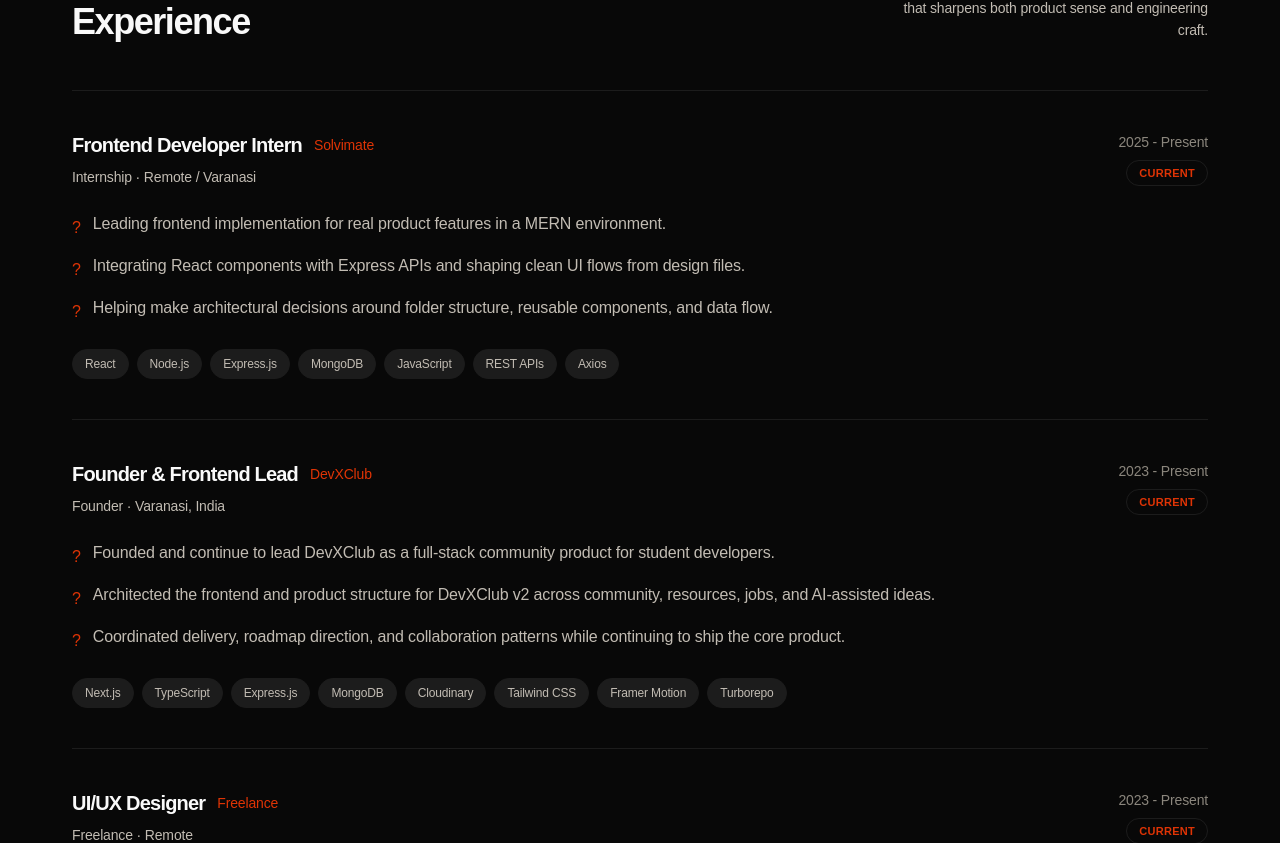
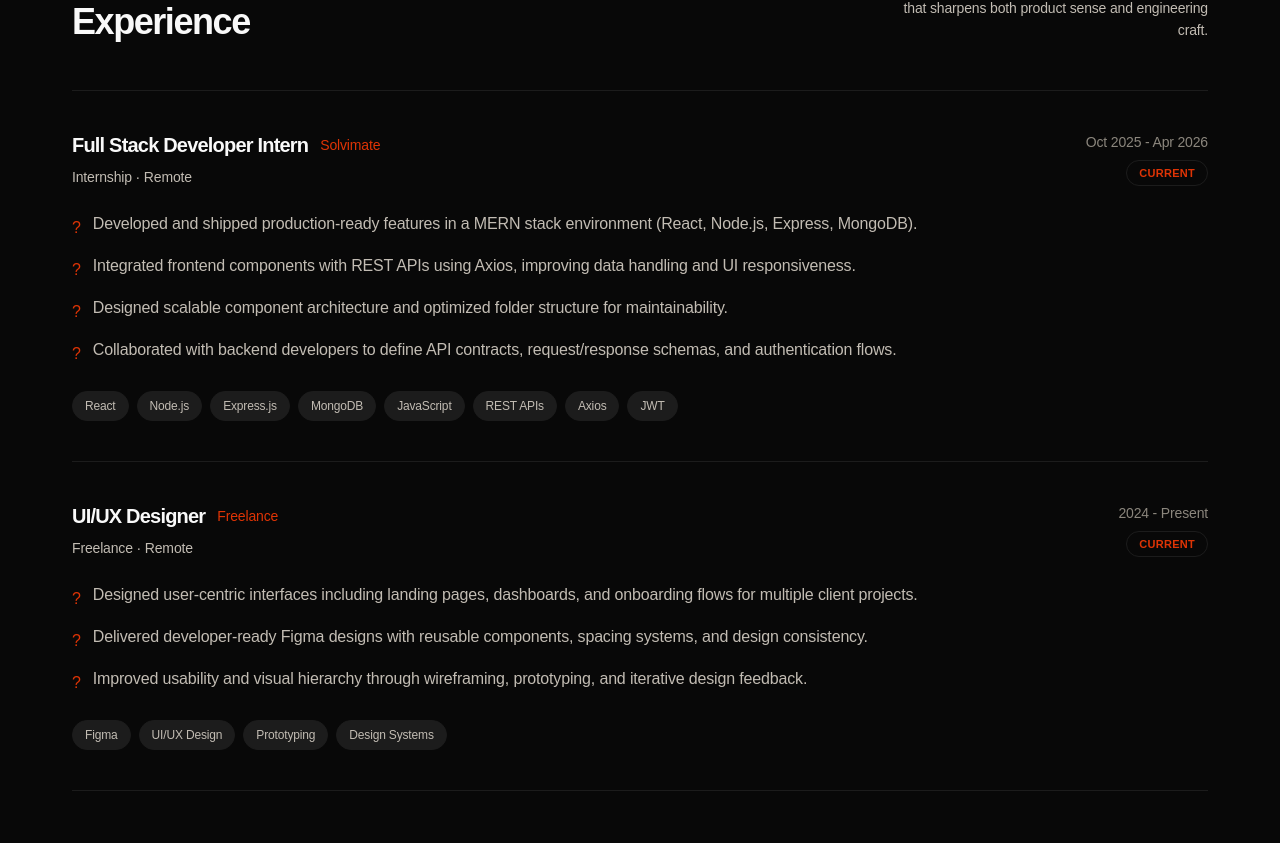
Before and after one commit to kundan-webdev/kundan-webdev, a Next.js app: page / in a window 1280 px wide. Shown: the part 5374-6217 px from the top of the page. Built offline with nearby package versions, Linux system fonts and the light colour scheme; no server answers; a web font is replaced by a local one.

Commit message:
Update portfolio data and resume

```diff
--- a/src/data/experience.ts
+++ b/src/data/experience.ts
@@ -20,14 +20,15 @@ export interface Experience {
 export const experiences: Experience[] = [
   {
     id: "solvimate",
-    role: "Frontend Developer Intern",
+    role: "Full Stack Developer Intern",
     company: "Solvimate",
-    period: "2025 - Present",
+    period: "Oct 2025 - Apr 2026",
     type: "internship",
     description: [
-      "Leading frontend implementation for real product features in a MERN environment.",
-      "Integrating React components with Express APIs and shaping clean UI flows from design files.",
-      "Helping make architectural decisions around folder structure, reusable components, and data flow.",
+      "Developed and shipped production-ready features in a MERN stack environment (React, Node.js, Express, MongoDB).",
+      "Integrated frontend components with REST APIs using Axios, improving data handling and UI responsiveness.",
+      "Designed scalable component architecture and optimized folder structure for maintainability.",
+      "Collaborated with backend developers to define API contracts, request/response schemas, and authentication flows.",
     ],
     stack: [
       "React",
@@ -37,45 +38,22 @@ export const experiences: Experience[] = [
       "JavaScript",
       "REST APIs",
       "Axios",
+      "JWT",
     ],
     current: true,
-    location: "Remote / Varanasi",
+    location: "Remote",
   },
-  {
-    id: "devxclub",
-    role: "Founder & Frontend Lead",
-    company: "DevXClub",
-    companyUrl: "https://devxclub.com",
-    period: "2023 - Present",
-    type: "founder",
-    description: [
-      "Founded and continue to lead DevXClub as a full-stack community product for student developers.",
-      "Architected the frontend and product structure for DevXClub v2 across community, resources, jobs, and AI-assisted ideas.",
-      "Coordinated delivery, roadmap direction, and collaboration patterns while continuing to ship the core product.",
-    ],
-    stack: [
-      "Next.js",
-      "TypeScript",
-      "Express.js",
-      "MongoDB",
-      "Cloudinary",
-      "Tailwind CSS",
-      "Framer Motion",
-      "Turborepo",
-    ],
-    current: true,
-    location: "Varanasi, India",
-  },
+
   {
     id: "freelance-design",
     role: "UI/UX Designer",
     company: "Freelance",
-    period: "2023 - Present",
+    period: "2024 - Present",
     type: "freelance",
     description: [
-      "Designed landing pages, onboarding flows, and dashboard screens for clients and collaborators.",
-      "Delivered developer-ready Figma files with component logic, spacing consistency, and visual direction.",
-      "Balanced usability, polish, and implementation realism across small but high-touch projects.",
+      "Designed user-centric interfaces including landing pages, dashboards, and onboarding flows for multiple client projects.",
+      "Delivered developer-ready Figma designs with reusable components, spacing systems, and design consistency.",
+      "Improved usability and visual hierarchy through wireframing, prototyping, and iterative design feedback.",
     ],
     stack: ["Figma", "UI/UX Design", "Prototyping", "Design Systems"],
     current: true,
--- a/src/data/links.ts
+++ b/src/data/links.ts
@@ -1,5 +1,5 @@
 const DEFAULT_RESUME_URL =
-  "https://drive.google.com/file/d/1yVaiho1DEX5LZG4rxWQ09LEYj0dwfuwf/view?usp=sharing";
+  "https://drive.google.com/file/d/1csAjhrno17LYhc9yH_mxhi4OZSROGsV6/view?usp=drive_link";
 
 export const RESUME_URL =
   process.env.NEXT_PUBLIC_RESUME_URL?.trim() || DEFAULT_RESUME_URL;
--- a/src/data/projects.ts
+++ b/src/data/projects.ts
@@ -24,7 +24,7 @@ export interface Project {
 export const projects: Project[] = [
   {
     id: "devxclub-v2",
-    title: "DevXClub v2",
+    title: "DevXClub",
     shortDesc: "AI-powered developer community for 1000+ Indian CS students.",
     longDesc:
       "DevXClub v2 is the flagship product I am building for Indian computer science students who want a practical place to learn, ship, and grow together. It is a full-stack monorepo that combines community, resources, product thinking, and an AI-assisted roadmap into one experience.\n\nI led the frontend architecture, product direction, and the overall system design for the platform. The result is a production-ready foundation with authentication, profile flows, dashboard experiences, upload pipelines, and a roadmap for AI code review and jobs.",
```
Also changed, not shown: 2 other files (tests, documents, lock files or other folders).
